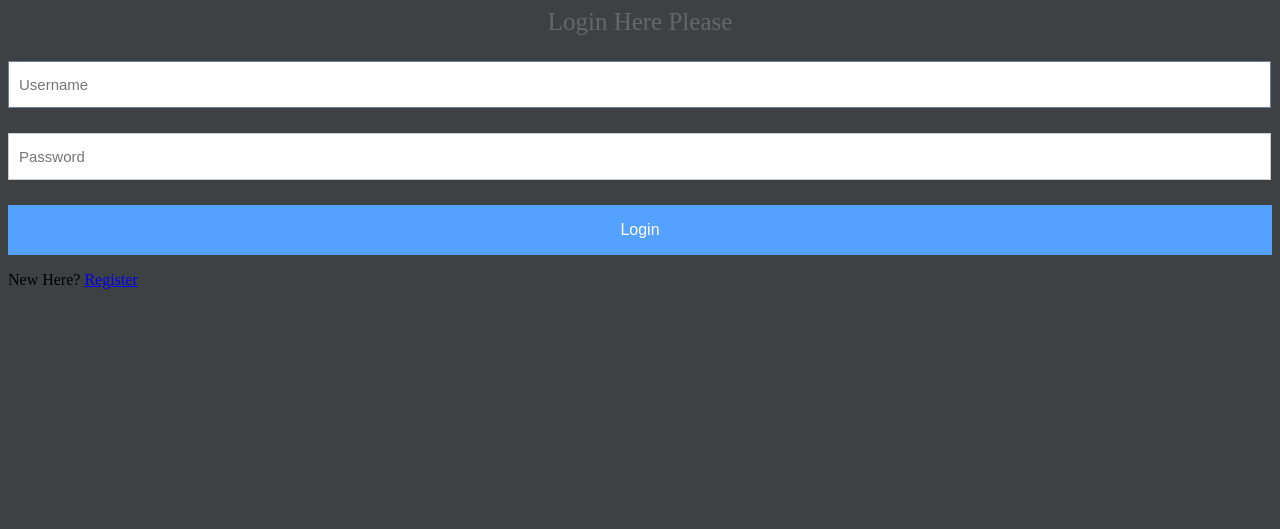
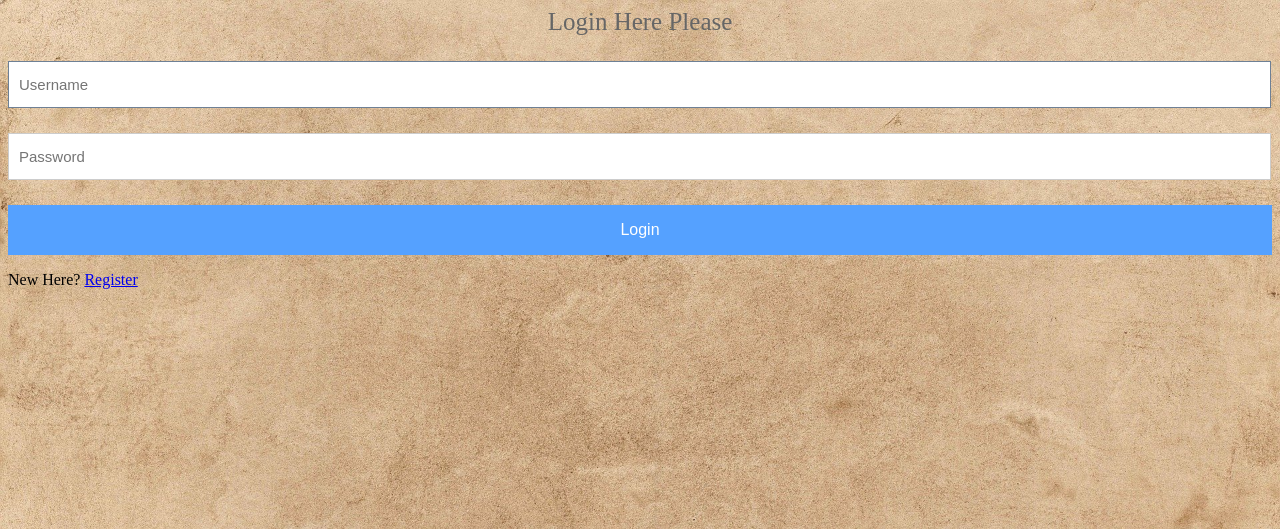
Before and after one commit to useraid/Zer0-P1ng, a PHP site: page /login.php in a window 1280 px wide. Shown: the top 529 px of the page. Run offline with PHP 8.4, Linux system fonts and the light colour scheme.

Commit message:
background image

```diff
--- a/Resources/login.php
+++ b/Resources/login.php
@@ -6,6 +6,14 @@
 <link rel="stylesheet" href="style.css" />
 </head>
 <body>
+<style>
+body {
+  background-image: url('bg1.jpg');
+  background-repeat: no-repeat;
+  background-attachment: fixed;
+  background-size: cover;
+}
+</style>
 <?php
 require('db.php');
 session_start();
```
Also changed, not shown: Resources/bg1.jpg (added).
